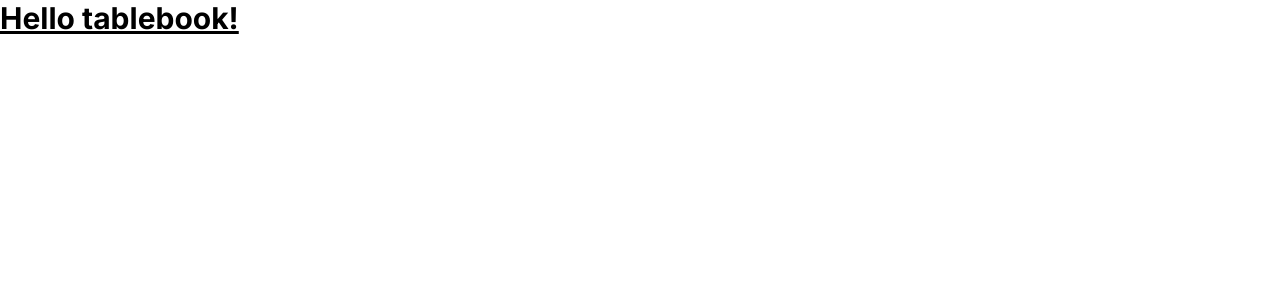
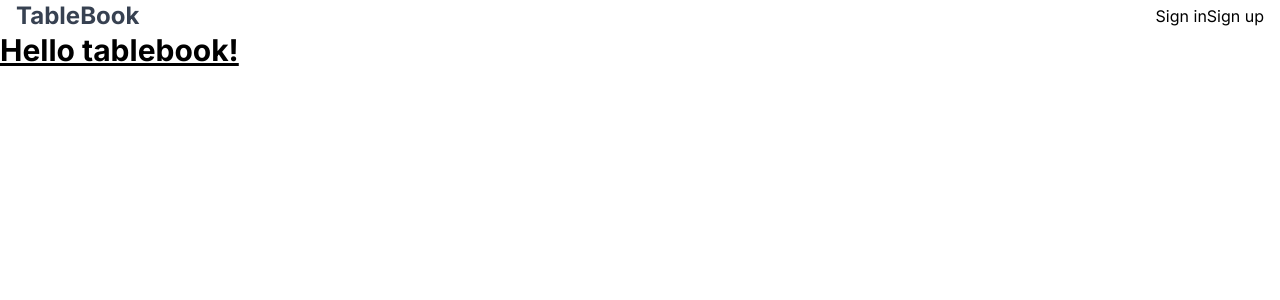
Before and after one commit to youssefwt/tablebook, a Next.js app: page / in a window 1280 px wide. Shown: the top 300 px of the page. Built offline with nearby package versions, Linux system fonts and the light colour scheme.

Commit message:
app shell & navbar component

```diff
--- a/src/app/layout.tsx
+++ b/src/app/layout.tsx
@@ -3,6 +3,7 @@ import { Inter } from "next/font/google";
 import { ColorSchemeScript } from "@mantine/core";
 import { Providers } from "@/components/providers";
 import "./globals.css";
+import AppMainShell from "@/components/layout/appMainShell";
 
 const inter = Inter({ subsets: ["latin"] });
 
@@ -27,7 +28,9 @@ export default function RootLayout({
       </head>
       <body className={inter.className}>
         <Providers>
-          {children}
+          <AppMainShell>
+            {children}
+          </AppMainShell>
         </Providers>
       </body>
     </html>
--- a/src/app/page.tsx
+++ b/src/app/page.tsx
@@ -3,10 +3,8 @@ import Image from "next/image";
 
 export default function Home() {
   return (
-    <main>
-      <h1 className="text-3xl font-bold underline">
-        Hello tablebook!
-      </h1>
-    </main>
+    <h1 className="text-3xl font-bold underline">
+      Hello tablebook!
+    </h1>
   );
 }
--- /dev/null
+++ b/src/components/layout/appMainShell.tsx
@@ -0,0 +1,24 @@
+'use client'
+import React, { ReactNode } from 'react'
+import { AppShell, rem, } from '@mantine/core';
+import { useHeadroom } from '@mantine/hooks';
+import { Container } from '@mantine/core';
+import Navbar from './navbar';
+const AppMainShell = ({ children }: { children: ReactNode }) => {
+    const pinned = useHeadroom({ fixedAt: 120 });
+    return (
+        <AppShell header={{ height: 60, collapsed: !pinned, offset: false }} >
+            <AppShell.Header>
+                <Navbar />
+            </AppShell.Header>
+
+            <AppShell.Main pt={`calc(${rem(60)} + var(--mantine-spacing-md))`}>
+                <Container>
+                    {children}
+                </Container>
+            </AppShell.Main>
+        </AppShell>
+    )
+}
+
+export default AppMainShell
--- /dev/null
+++ b/src/components/layout/navbar.tsx
@@ -0,0 +1,19 @@
+import { Button, Group } from '@mantine/core'
+import Link from 'next/link'
+import React from 'react'
+
+const Navbar = () => {
+    return (
+        <nav className="px-4 flex justify-between items-center h-full">
+            <Link href="/" className="font-bold text-gray-700 text-2xl"> TableBook </Link>
+            <Group gap="sm">
+                <Button>
+                    Sign in
+                </Button>
+                <Button variant='outline'>Sign up</Button>
+            </Group>
+        </nav>
+    )
+}
+
+export default Navbar
```
